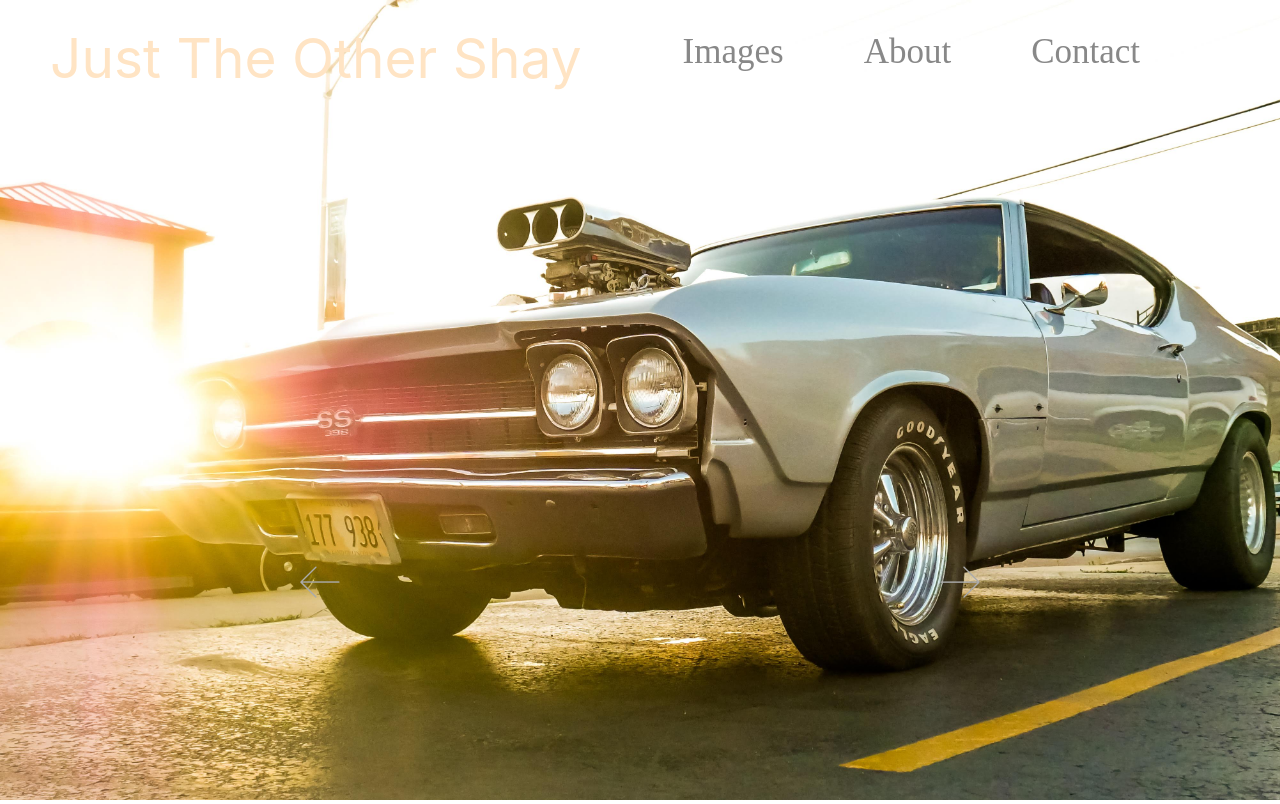
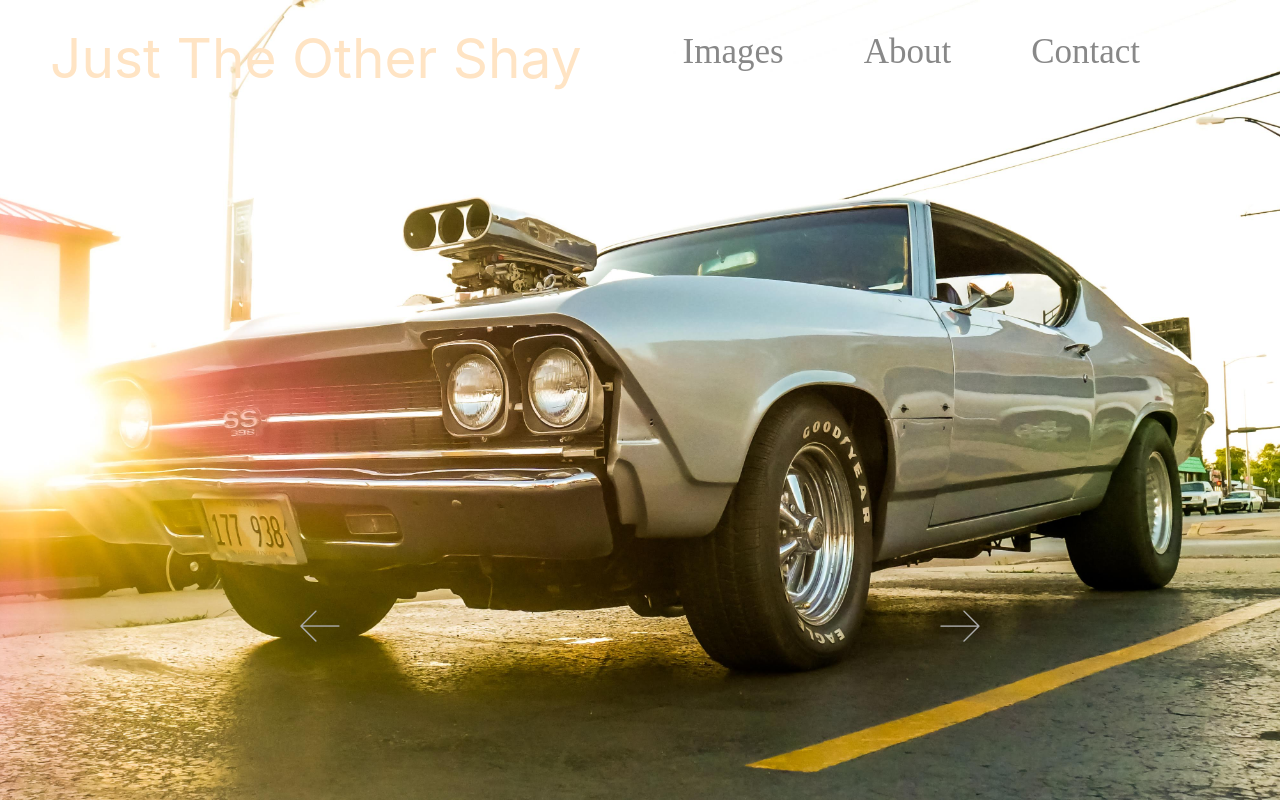
Before and after one commit to timrusin/justtheothershay, a React (Create React App) app: page / in a window 1280 px wide. Built offline with nearby package versions, Linux system fonts and the light colour scheme.

Commit message:
changed from background images to regular images

```diff
--- a/src/App.css
+++ b/src/App.css
@@ -1,5 +1,12 @@
 .home-page {
   height: 100vh;
+}
+
+.bg-image {
+  width: 100vw;
+  height: 100vh;
+  object-fit: cover;
+  object-position: top;
 }
 
 .fade{
@@ -36,7 +43,7 @@
 
 .nav-arrows-container{
   position: relative;
-  bottom: -70%;
+  bottom: 25%;
   display: flex;
   justify-content: space-around;
   color: rgb(171, 171, 171);
--- a/src/App.js
+++ b/src/App.js
@@ -30,7 +30,8 @@ function App() {
 
   return (
     <div className='home-page'>
-      <div  style={{ backgroundImage: `url(${photos[index]})` }} className= 'home-carousel'>
+      <div   className= 'home-carousel'>
+        <img src={photos[index]} alt="" className='bg-image'></img>
         <Navbar />
           <div className='nav-arrows-container'>
             <i className="fa-thin fa-arrow-left arrows" onClick= {previousPic}></i>
```
